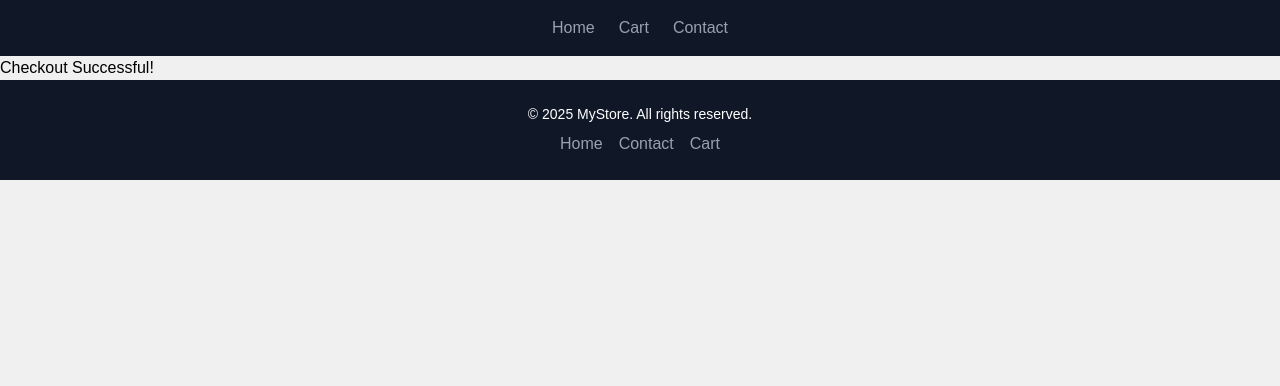
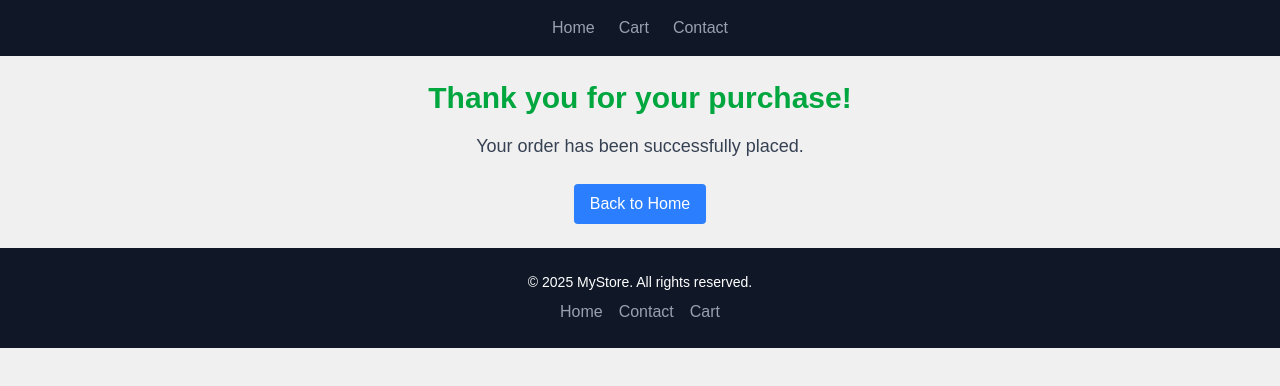
Before and after one commit to kanotten/React-Ca, a React (Vite) app: page /checkout-success in a window 1280 px wide. Shown: the top 386 px of the page. Built offline with nearby package versions, Linux system fonts and the light colour scheme.

Commit message:
fixed routing from checkout page error

```diff
--- a/src/components/Navbar.jsx
+++ b/src/components/Navbar.jsx
@@ -1,14 +1,13 @@
-import { Link } from "react-router-dom";
+import { Link, useLocation } from "react-router-dom";
 import { useCart } from "../context/useCart";
 
 export default function Navbar() {
   const { cart } = useCart();
-
-  // 🔹 Calculate total number of items (including duplicates)
   const totalItems = cart.length;
+  const location = useLocation(); // 🔹 React Router Hook som oppdaterer Navbar ved ruteendring
 
   return (
-    <nav className="bg-gray-900 text-white p-4">
+    <nav key={location.pathname} className="bg-gray-900 text-white p-4">
       <ul className="flex justify-center gap-6 text-gray-400">
         <li>
           <Link to="/" className="hover:text-white transition-colors">
@@ -16,19 +15,15 @@ export default function Navbar() {
           </Link>
         </li>
         <li className="relative">
-          <Link
-            to="/cart"
-            className="hover:text-white transition-colors relative"
-          >
+          <Link to="/cart" className="hover:text-white transition-colors">
             Cart
-            {totalItems > 0 && (
-              <span className="absolute -top-3 -right-3 bg-red-500 text-white text-xs font-bold rounded-full w-5 h-5 flex items-center justify-center">
-                {totalItems}
-              </span>
-            )}
           </Link>
+          {totalItems > 0 && (
+            <span className="absolute -top-3 -right-3 bg-red-500 text-white text-xs font-bold rounded-full w-5 h-5 flex items-center justify-center">
+              {totalItems}
+            </span>
+          )}
         </li>
-
         <li>
           <Link to="/contact" className="hover:text-white transition-colors">
             Contact
--- a/src/layouts/RootLayout.jsx
+++ b/src/layouts/RootLayout.jsx
@@ -7,7 +7,7 @@ export default function RootLayout() {
     <div>
       <Navbar />
       <main>
-        <Outlet /> {}
+        <Outlet />
       </main>
       <Footer />
     </div>
--- a/src/pages/CheckoutSuccessPage.jsx
+++ b/src/pages/CheckoutSuccessPage.jsx
@@ -1,3 +1,32 @@
+import { useEffect } from "react";
+import { useCart } from "../context/useCart";
+import { Link } from "react-router-dom";
+import Button from "../components/Button";
+
 export default function CheckoutSuccessPage() {
-  return <h1>Checkout Successful!</h1>;
+  const { clearCart } = useCart();
+
+  useEffect(() => {
+    // 🔹 Forsinker tømming av handlekurven med 100ms for å la navigasjonen fullføres
+    const timer = setTimeout(() => {
+      clearCart();
+    }, 100);
+
+    return () => clearTimeout(timer); // 🔹 Rydder opp timer hvis komponenten unmountes
+  }, [clearCart]);
+
+  return (
+    <div className="max-w-3xl mx-auto p-6 text-center">
+      <h1 className="text-3xl font-bold text-green-600 mb-4">
+        Thank you for your purchase!
+      </h1>
+      <p className="text-lg text-gray-700 mb-6">
+        Your order has been successfully placed.
+      </p>
+
+      <Link to="/">
+        <Button variant="primary">Back to Home</Button>
+      </Link>
+    </div>
+  );
 }
```
